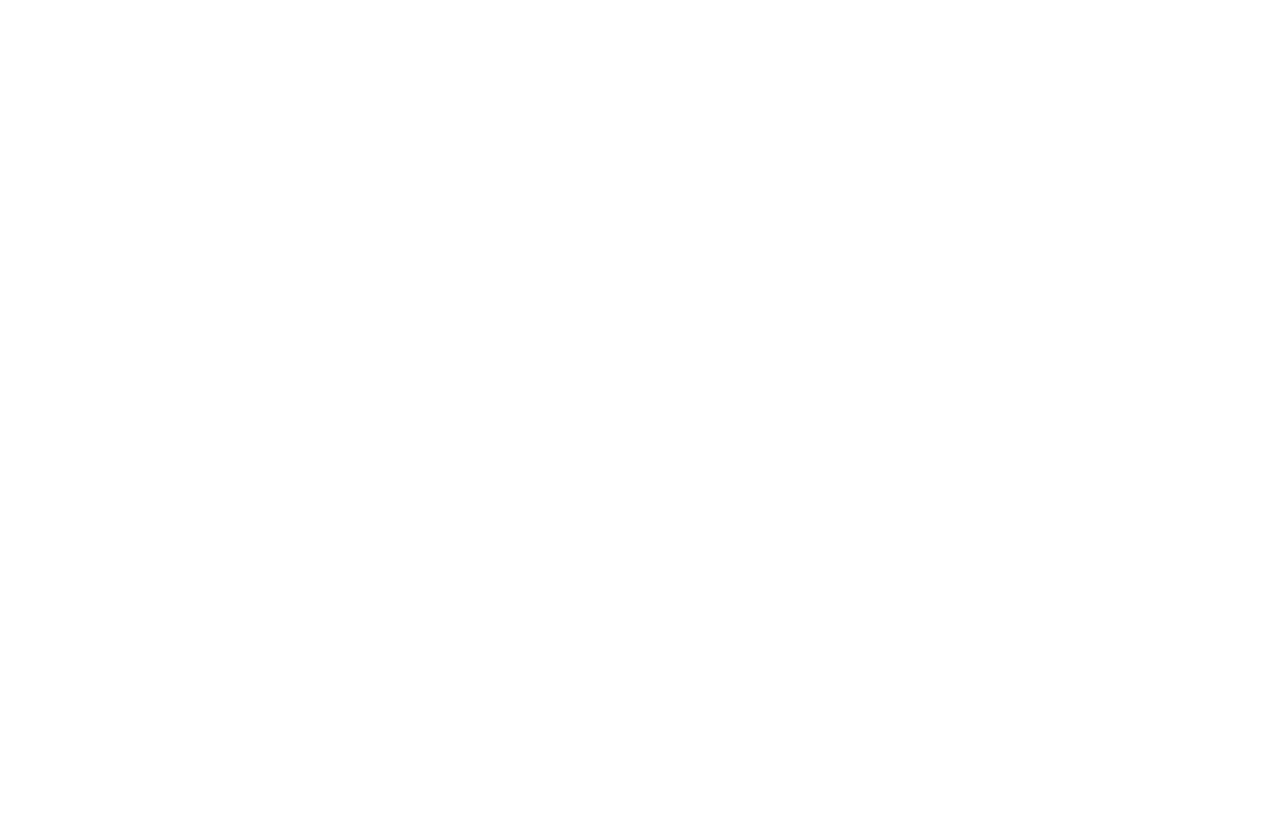
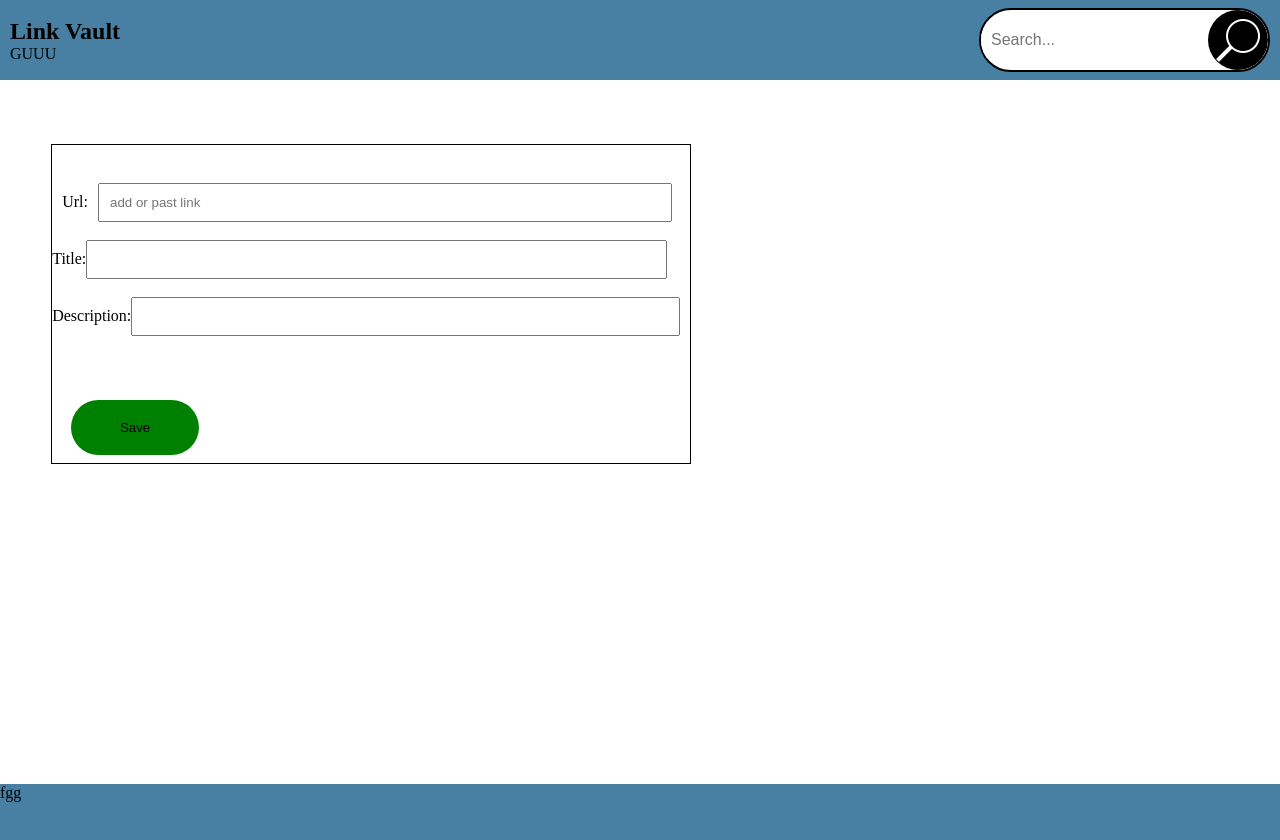
Before and after one commit to mmelokuhlemaphisa/React-TS-Task-2, a React (Vite) app: page / in a window 1280 px wide. Shown: the top 840 px of the page. Before the commit the page ends 800 px from the top, so only its background shows below. Built offline with nearby package versions, Linux system fonts and the light colour scheme.

Commit message:
feat:Created a form including inputs and labels, did save button for form, lastly included a search bar in head component

```diff
--- a/src/App.css
+++ b/src/App.css
@@ -8,3 +8,88 @@
   width: 100%;
   height: 100%;
 }
+
+#root{
+}
+
+#head{
+  width: 100%;
+  height: 10vh;
+  background-color: #4780A2;
+  padding: 10px;
+}
+
+.container{
+  width: 100%;
+  height: 80vh;
+}
+
+#url{
+  padding: 10px;
+  width: 90%;
+
+}
+
+#title{
+  padding: 10px;
+  width: 91%;
+
+}
+
+#descr{
+  padding: 10px;
+  width: 86%;
+}
+
+.btn{
+  margin-top: 10%;
+  margin-left: 3%;
+  border: none;
+  outline: none;
+
+  padding: 20px;
+  width: 20%;
+  border-radius: 30px;
+}
+
+#footer{
+  width: 100%;
+  height: 10vh;
+  background-color: #4780A2;
+}
+
+ .search-container {
+      display: flex;
+      align-items: center;
+      width: 100%;
+      border: 2px solid black;
+      border-radius: 50px;
+      overflow: hidden;
+      background-color: white;
+    }
+
+    .search-input {
+      flex: 1;
+      padding: 10px 10px;
+      border: none;
+      outline: none;
+      font-size: 16px;
+
+    }
+
+    .search-button {
+
+      border: black;
+      padding: 30px 30px;
+      display: flex;
+      align-items: center;
+      justify-content: center;
+      cursor: pointer;
+      border-radius: 50%;
+      background-image: url(./assets/search.jpg);
+      background-color: black;
+      background-repeat: no-repeat;
+      background-position: center;
+
+
+    }
--- a/src/App.tsx
+++ b/src/App.tsx
@@ -1,7 +1,29 @@
 import "./App.css";
+import Header from "./component/Header";
+import Footer from "./component/Footer";
+import FormInput from "./component/FormInput";
+import Button from "./component/Button";
 
 function App() {
-  return <></>;
+  return (
+    <div>
+      <div>
+        <Header />
+
+      </div>
+
+   <div className="container">
+
+<FormInput/>
+
+
+  </div>
+
+      <div>
+        <Footer />
+      </div>
+    </div>
+  );
 }
 
 export default App;
--- a/src/component/Button.tsx
+++ b/src/component/Button.tsx
@@ -1,9 +1,14 @@
 import React from 'react'
 
-export default function Button() {
+interface Btn{
+name: string;
+color:string;
+}
+
+export default function Button({name, color}:Btn) {
   return (
     <div>
-
+     <button type="submit" className='btn' style={{background:color }} >{name}</button>
     </div>
   )
 }
--- a/src/component/Footer.tsx
+++ b/src/component/Footer.tsx
@@ -2,8 +2,8 @@
 
 export default function Footer() {
   return (
-    <div>
-
+    <div id="footer">
+      fgg
     </div>
   )
 }
--- a/src/component/FormInput.tsx
+++ b/src/component/FormInput.tsx
@@ -1,9 +1,35 @@
-import React from 'react'
+import React from "react";
+import Button from "./Button";
 
 export default function FormInput() {
   return (
-    <div>
+    <div
+      style={{
+        width: "50%",
+        height: "50%",
+        border: "1px solid black",
+        marginTop: "5%",
+        marginLeft: "4%",
+      }}
+    >
+      <form action="#" style={{ marginTop: "6%" }}>
+        <label id="url" htmlFor="url">Url:</label>
+        <input
+          type="text"
+          placeholder="add or past link"
+          id="url"
+          required
+        />{" "}
+        <br />
+        <br />
+        <label htmlFor="url">Title:</label>
+        <input type="text" id="title" required /> <br />
+        <br />
+        <label htmlFor="url">Description:</label>
+        <input type="text" id="descr" required style={{}} />
 
+        <Button name="Save" color="green" />
+      </form>
     </div>
-  )
+  );
 }
--- a/src/component/Header.tsx
+++ b/src/component/Header.tsx
@@ -1,9 +1,28 @@
 import React from 'react'
+import Search from './SearchBar';
 
 export default function Header() {
   return (
-    <div>
+    <div
+      id="head"
+      style={{
+        display: "flex",
+        flexDirection: "row",
+        justifyContent: "space-between",
+        alignItems: "center",
+
+
+      }}
+    >
+      <div>
+        <nav>
+          <h1>Link Vault</h1>
+          GUUU</nav>
+      </div>
+      <div >
+          <Search />
+        </div>
 
     </div>
-  )
+  );
 }
--- /dev/null
+++ b/src/component/SearchBar.tsx
@@ -0,0 +1,10 @@
+import React from 'react'
+
+export default function SearchBar() {
+  return (
+   <div className="search-container">
+    <input type="text" className="search-input" placeholder="Search..."/>
+    <button type="submit" className="search-button"></button>
+    </div>
+  );
+}
```
Also changed, not shown: src/component/Linklist.tsx (+16 -0 lines), src/component/Search.tsx (deleted, +0 -9 lines), src/assets/search.jpg (added).
